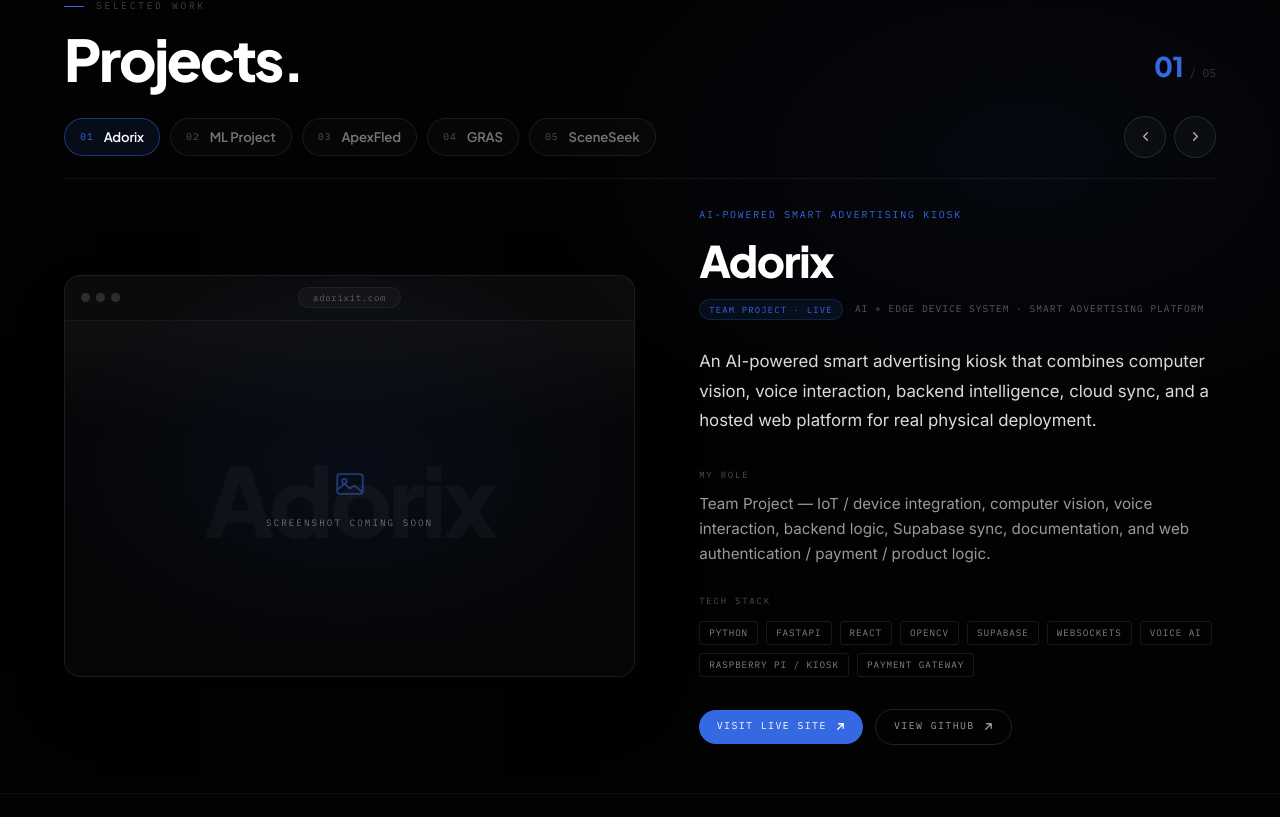
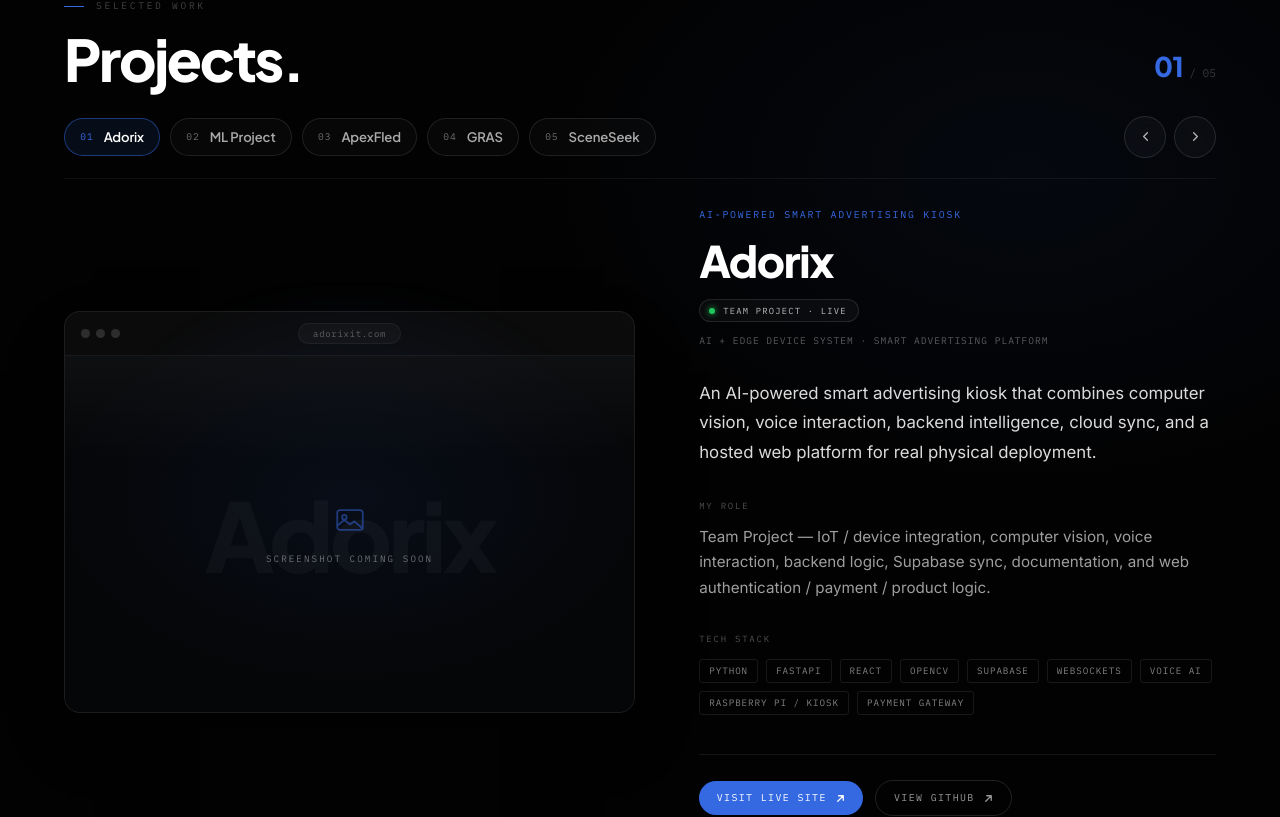
Before and after one commit to SithikaWeerasinghe/Sithika_Weerasinghe, a Next.js app: page / in a window 1280 px wide. Shown: the part 1617-2434 px from the top of the page. Built offline with nearby package versions, Linux system fonts and the light colour scheme.

Commit message:
upgrades

```diff
--- a/src/components/sections/Projects.tsx
+++ b/src/components/sections/Projects.tsx
@@ -164,6 +164,51 @@
         </span>
       ))}
     </div>
+  );
+}
+
+/**
+ * Status pill — keeps every project's status consistent: one neutral chip with
+ * a small state dot (green = shipped/live, blue = everything else). The wording
+ * itself stays exactly as approved in the project data.
+ */
+function statusTone(status: string): string {
+  return status.toLowerCase().includes("live")
+    ? "#22c55e" // shipped / live — matches the live indicator used elsewhere
+    : "var(--color-brand)"; // in progress, prototype, client build, etc.
+}
+
+function StatusChip({ status }: { status: string }) {
+  const tone = statusTone(status);
+  return (
+    <span
+      className="inline-flex items-center gap-2"
+      style={{
+        fontFamily: "var(--font-mono)",
+        fontSize: "0.55rem",
+        letterSpacing: "0.14em",
+        textTransform: "uppercase",
+        color: "rgba(255,255,255,0.72)",
+        padding: "4px 11px 4px 9px",
+        borderRadius: "9999px",
+        background: "rgba(255,255,255,0.03)",
+        border: "1px solid rgba(255,255,255,0.1)",
+        whiteSpace: "nowrap",
+      }}
+    >
+      <span
+        aria-hidden="true"
+        style={{
+          width: 6,
+          height: 6,
+          borderRadius: "50%",
+          background: tone,
+          boxShadow: `0 0 6px ${tone}`,
+          flexShrink: 0,
+        }}
+      />
+      {status}
+    </span>
   );
 }
 
@@ -462,8 +507,9 @@
                   src={images[index]}
                   alt={`${project.title} screenshot ${index + 1}`}
                   fill
-                  sizes="(max-width: 1024px) 92vw, 48vw"
-                  style={{ objectFit: "cover" }}
+                  sizes="(max-width: 640px) 88vw, (max-width: 1024px) 90vw, 48vw"
+                  // Webpage screenshots read best anchored to the top edge.
+                  style={{ objectFit: "cover", objectPosition: "top center" }}
                   draggable={false}
                 />
               </motion.div>
@@ -499,14 +545,14 @@
                 onClick={() => goTo(i)}
                 aria-label={`Go to screenshot ${i + 1}`}
                 style={{
-                  width: i === index ? 22 : 7,
-                  height: 7,
+                  width: i === index ? 20 : 6,
+                  height: 6,
                   borderRadius: "9999px",
                   border: "none",
                   padding: 0,
                   cursor: "pointer",
                   background:
-                    i === index ? "var(--color-brand)" : "rgba(255,255,255,0.18)",
+                    i === index ? "var(--color-brand)" : "rgba(255,255,255,0.22)",
                   transition: "width 0.35s ease, background 0.35s ease",
                 }}
               />
@@ -532,14 +578,14 @@
             <RoundIconButton
               onClick={() => paginate(-1)}
               label="Previous screenshot"
-              size={38}
+              size={36}
             >
               <Chevron to="left" />
             </RoundIconButton>
             <RoundIconButton
               onClick={() => paginate(1)}
               label="Next screenshot"
-              size={38}
+              size={36}
             >
               <Chevron to="right" />
             </RoundIconButton>
@@ -651,24 +697,9 @@
       {/* Meta row */}
       <div
         className="flex items-center gap-3 flex-wrap"
-        style={{ marginBottom: "1.7rem" }}
+        style={{ marginBottom: "1.9rem" }}
       >
-        <span
-          style={{
-            fontFamily: "var(--font-mono)",
-            fontSize: "0.55rem",
-            letterSpacing: "0.14em",
-            textTransform: "uppercase",
-            color: "var(--color-brand)",
-            padding: "3px 9px",
-            borderRadius: "9999px",
-            background: "rgba(53,105,226,0.1)",
-            border: "1px solid rgba(53,105,226,0.22)",
-            whiteSpace: "nowrap",
-          }}
-        >
-          {project.status}
-        </span>
+        <StatusChip status={project.status} />
         <span
           style={{
             fontFamily: "var(--font-mono)",
@@ -697,7 +728,7 @@
       </p>
 
       {/* Role */}
-      <div className="mb-7">
+      <div className="mb-8">
         <span
           style={{
             display: "block",
@@ -706,7 +737,7 @@
             letterSpacing: "0.2em",
             textTransform: "uppercase",
             color: "rgba(255,255,255,0.3)",
-            marginBottom: "0.6rem",
+            marginBottom: "0.7rem",
           }}
         >
           My Role
@@ -715,8 +746,8 @@
           style={{
             fontFamily: "var(--font-sans)",
             fontSize: "0.95rem",
-            lineHeight: 1.65,
-            color: "rgba(255,255,255,0.6)",
+            lineHeight: 1.68,
+            color: "rgba(255,255,255,0.62)",
             maxWidth: "52ch",
           }}
         >
@@ -742,7 +773,16 @@
         <StackTags stack={project.stack} />
       </div>
 
+      {/* Footer — actions sit below a hairline for clear hierarchy */}
+      <div
+        style={{
+          marginTop: "0.4rem",
+          paddingTop: "1.6rem",
+          borderTop: "1px solid rgba(255,255,255,0.07)",
+        }}
+      >
         <ProjectLinks project={project} />
+      </div>
     </div>
   );
 }
@@ -754,6 +794,77 @@
   center: { opacity: 1, x: 0 },
   exit: (d: number) => ({ opacity: 0, x: d >= 0 ? -48 : 48 }),
 };
+
+/** Project selector pill. Brighter inactive text + a subtle hover lift so
+ *  unselected projects stay readable, not greyed-out. */
+function ProjectTab({
+  project,
+  isActive,
+  onSelect,
+}: {
+  project: Project;
+  isActive: boolean;
+  onSelect: () => void;
+}) {
+  const [hover, setHover] = useState(false);
+
+  return (
+    <button
+      onClick={onSelect}
+      onMouseEnter={() => setHover(true)}
+      onMouseLeave={() => setHover(false)}
+      className="inline-flex items-center gap-2.5"
+      style={{
+        padding: "0.5rem 0.95rem",
+        borderRadius: "9999px",
+        border: isActive
+          ? "1px solid rgba(53,105,226,0.5)"
+          : hover
+          ? "1px solid rgba(255,255,255,0.2)"
+          : "1px solid rgba(255,255,255,0.1)",
+        background: isActive
+          ? "rgba(53,105,226,0.1)"
+          : hover
+          ? "rgba(255,255,255,0.05)"
+          : "rgba(255,255,255,0.025)",
+        cursor: "pointer",
+        transition: "all 0.3s cubic-bezier(0.22,1,0.36,1)",
+      }}
+    >
+      <span
+        style={{
+          fontFamily: "var(--font-mono)",
+          fontSize: "0.6rem",
+          letterSpacing: "0.1em",
+          color: isActive
+            ? "var(--color-brand)"
+            : hover
+            ? "rgba(255,255,255,0.6)"
+            : "rgba(255,255,255,0.42)",
+          transition: "color 0.3s ease",
+        }}
+      >
+        {project.id}
+      </span>
+      <span
+        style={{
+          fontFamily: "var(--font-display)",
+          fontSize: "0.82rem",
+          fontWeight: 600,
+          letterSpacing: "-0.01em",
+          color: isActive
+            ? "#ffffff"
+            : hover
+            ? "rgba(255,255,255,0.85)"
+            : "rgba(255,255,255,0.66)",
+          transition: "color 0.3s ease",
+        }}
+      >
+        {project.title}
+      </span>
+    </button>
+  );
+}
 
 function ProjectsDesktop() {
   const [[active, dir], setActive] = useState<[number, number]>([0, 0]);
@@ -857,55 +968,15 @@
         }}
       >
         <ul className="flex items-center gap-2.5 flex-wrap">
-          {PROJECTS.map((p, i) => {
-            const isActive = i === active;
-            return (
+          {PROJECTS.map((p, i) => (
             <li key={p.id}>
-                <button
-                  onClick={() => go(i)}
-                  className="group inline-flex items-center gap-2.5"
-                  style={{
-                    padding: "0.5rem 0.95rem",
-                    borderRadius: "9999px",
-                    border: isActive
-                      ? "1px solid rgba(53,105,226,0.5)"
-                      : "1px solid rgba(255,255,255,0.08)",
-                    background: isActive
-                      ? "rgba(53,105,226,0.1)"
-                      : "rgba(255,255,255,0.02)",
-                    cursor: "pointer",
-                    transition: "all 0.35s cubic-bezier(0.22,1,0.36,1)",
-                  }}
-                >
-                  <span
-                    style={{
-                      fontFamily: "var(--font-mono)",
-                      fontSize: "0.6rem",
-                      letterSpacing: "0.1em",
-                      color: isActive
-                        ? "var(--color-brand)"
-                        : "rgba(255,255,255,0.3)",
-                      transition: "color 0.35s ease",
-                    }}
-                  >
-                    {p.id}
-                  </span>
-                  <span
-                    style={{
-                      fontFamily: "var(--font-display)",
-                      fontSize: "0.82rem",
-                      fontWeight: 600,
-                      letterSpacing: "-0.01em",
-                      color: isActive ? "#ffffff" : "rgba(255,255,255,0.45)",
-                      transition: "color 0.35s ease",
-                    }}
-                  >
-                    {p.title}
-                  </span>
-                </button>
+              <ProjectTab
+                project={p}
+                isActive={i === active}
+                onSelect={() => go(i)}
+              />
             </li>
-            );
-          })}
+          ))}
         </ul>
 
         <div className="flex items-center gap-2 flex-shrink-0">
@@ -1055,19 +1126,23 @@
               {p.title}
             </h3>
 
+            <div
+              className="flex items-center gap-2.5 flex-wrap"
+              style={{ marginBottom: "1.4rem" }}
+            >
+              <StatusChip status={p.status} />
               <span
                 style={{
-                display: "block",
                   fontFamily: "var(--font-mono)",
                   fontSize: "0.58rem",
                   letterSpacing: "0.1em",
                   textTransform: "uppercase",
                   color: "rgba(255,255,255,0.35)",
-                marginBottom: "1.3rem",
                 }}
               >
                 {p.type}
               </span>
+            </div>
 
             <p
               style={{
@@ -1124,7 +1199,15 @@
               <StackTags stack={p.stack} />
             </div>
 
+            <div
+              style={{
+                marginTop: "0.4rem",
+                paddingTop: "1.4rem",
+                borderTop: "1px solid rgba(255,255,255,0.07)",
+              }}
+            >
               <ProjectLinks project={p} />
+            </div>
           </motion.article>
         ))}
       </div>
```
Lines whose indentation alone changed are shown as unchanged.
